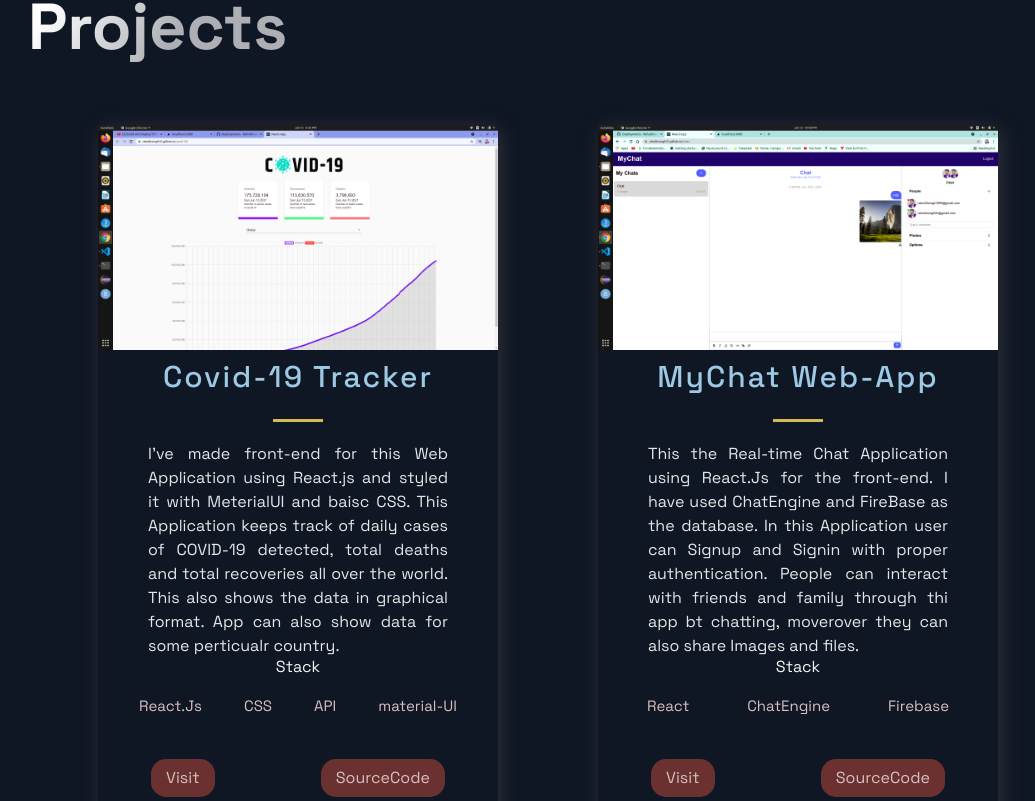
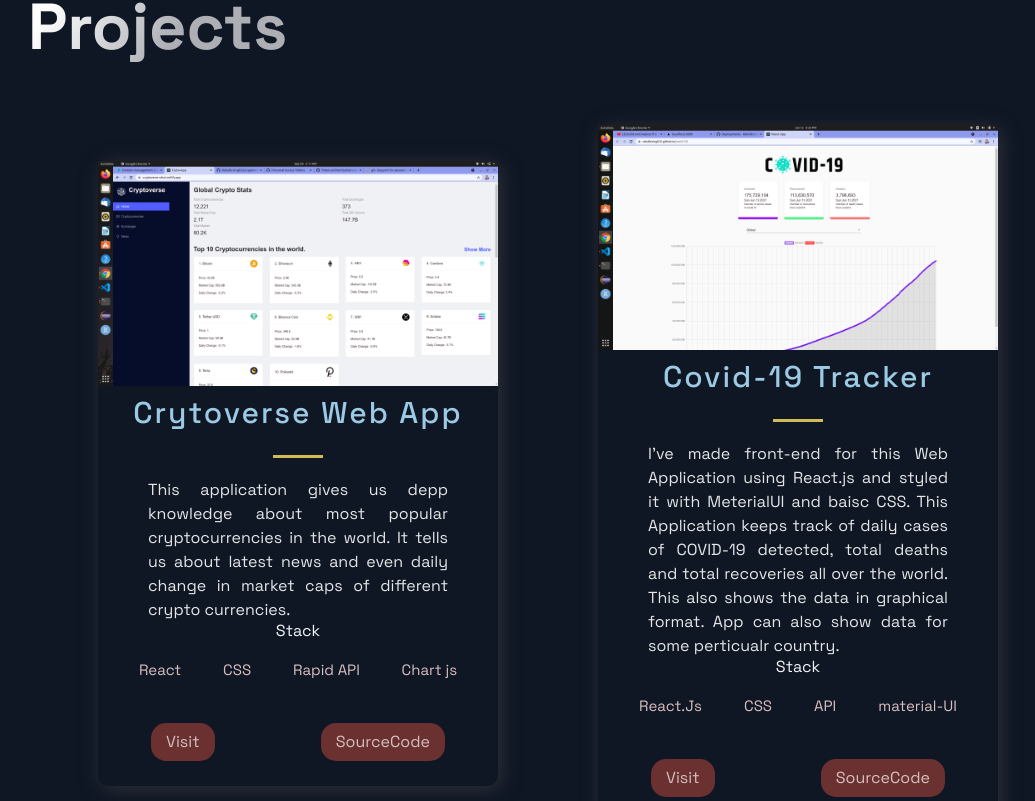
Before and after one commit to Rahulkrsingh32/portfolio, a Next.js app: page / in a window 1280 px wide. Shown: the part 719-1520 px from the top of the page, without its empty margins (92-1127 px from the left). Built offline with nearby package versions, Linux system fonts and the light colour scheme.

Commit message:
added cryptoverse app

```diff
--- a/src/constants/constants.js
+++ b/src/constants/constants.js
@@ -1,4 +1,13 @@
 export const projects = [
+  {
+    title: 'Crytoverse Web App',
+    description: "This application gives us depp knowledge about most popular cryptocurrencies in the world. It tells us about latest news and even daily change in market caps of different crypto currencies.",
+    image: '/images/6.png',
+    tags: ['React', 'CSS', 'Rapid API', 'Chart js'],
+    source: 'https://github.com/Rahulkrsingh32/cryptoverse',
+    visit: 'https://cryptoverse-rahul.netlify.app/',
+    id: 0,
+  },
   {
     title: 'Covid-19 Tracker',
     description: "I've made front-end for this Web Application using React.js and styled it with MeterialUI and baisc CSS. This Application keeps track of daily cases of COVID-19 detected, total deaths and total recoveries all over the world. This also shows the data in graphical format. App can also show data for some perticualr country.",
@@ -6,7 +15,7 @@
       tags: ['React.Js', 'CSS', 'API', 'material-UI'],
     source: 'https://github.com/Rahulkrsingh32/covid-19',
     visit: 'https://rahulkrsingh32.github.io/covid-19/',
-    id: 0,
+    id: 1,
   },
   {
     title: 'MyChat Web-App',
@@ -15,7 +24,7 @@
     tags: ['React', 'ChatEngine', 'Firebase'],
     source: 'https://github.com/Rahulkrsingh32/mychatapp',
     visit: 'https://rahulkrsingh32.github.io/mychatapp/',
-    id: 1,
+    id: 2,
   },
   {
     title: 'Farm Website',
@@ -24,7 +33,7 @@
     tags: ['React', 'CSS', 'Bootstrap'],
     source: 'https://github.com/Rahulkrsingh32/website.git',
     visit: 'https://agrofarm.netlify.app/',
-    id: 2,
+    id: 3,
   },
   {
     title: 'Demo Website with Animation',
@@ -33,7 +42,7 @@
     tags: ['React', 'CSS', 'Bootstrap'],
     source: 'https://github.com/Rahulkrsingh32/coolwebsite.git',
     visit: 'https://coolwebsite.netlify.app/',
-    id: 3,
+    id: 4,
   },
   {
     title: 'Live News WebApp With Assistant',
@@ -42,8 +51,9 @@
     tags: ['React', 'CSS', 'ALAN AI'],
     source: 'https://github.com/Rahulkrsingh32/NewsApplicationAI',
     visit: 'https://newsassistantlive.netlify.app/',
-    id: 4,
+    id: 5,
   },
+
 ];
 
 export const TimeLineData = [
```
Also changed, not shown: public/images/6.png (added).
